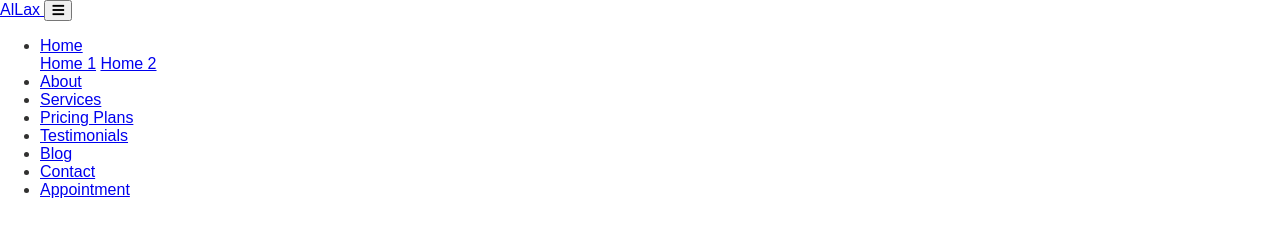
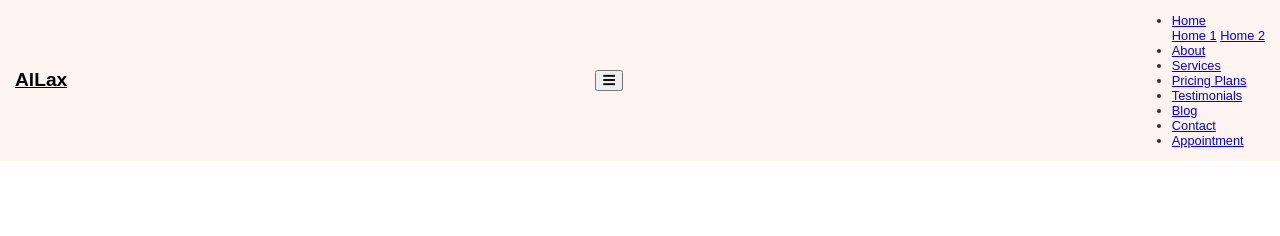
Before and after one commit to AgnieszkaDra/AllaxPSD, a plain HTML site: page index.html in a window 1280 px wide. Drawn offline with Linux system fonts and the light colour scheme.

Commit message:
add some styles to header

```diff
--- a/style.css
+++ b/style.css
@@ -1,7 +1,13 @@
+*, ::after, ::before {
+    box-sizing: border-box;
+}
+
+
+
 body {
     margin: 0;
     padding: 0;
-    font-size: 16px;
+
     font-weight: 400;
     font-family: 'Ubuntu', sans-serif;
     color: #323130;
@@ -12,14 +18,67 @@ body {
     font-size: 1em;
 }
 
+
+
 @media (max-width:800px){
-    :root{
-        font-size: 0.875em;
-    }
-}
-
-@media (min-width:1200px){
     :root{
         font-size: 1.2em;
     }
 }
+
+
+
+@media (min-width:1200px){
+    :root{
+        font-size: 0.8em;
+    }
+}
+
+header{
+    display: block;
+    background-color: #fef5f3;
+}
+
+@media (max-width:800px){
+.navbar > .container{
+    padding-right: 0;
+    padding-left: 0;
+    }
+}
+
+.navbar .container{
+    display: -ms-flexbox;
+    display: flex;
+    -ms-flex-wrap: wrap;
+    flex-wrap: wrap;
+    -ms-flex-align: center;
+    align-items: center;
+    -ms-flex-pack: justify;
+    justify-content: space-between;
+}
+
+.container{
+    width: 100%;
+    padding-right: 15px;
+    padding-left: 15px;
+    margin-right: auto;
+    margin-left: auto;
+}
+
+div {
+    display: block;
+}
+
+.navbar .navbar-logo{
+
+    color: #000;
+}
+
+.navbar-logo{
+    font-size: 1.5em ;
+    font-weight: 700;
+    display: inline-block;
+    padding-top: .35em;
+    padding-bottom: .35em;
+    margin-right: 1em;
+}
```
